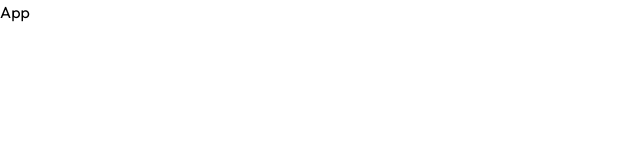
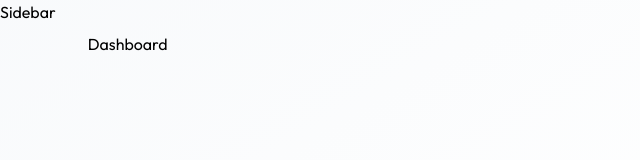
Before and after one commit to DPanvish/FullStack-EMS, a React (Vite) app in the folder client/: page /dashboard in a window 1280 px wide. Shown: the top 160 px of the page, without its empty margins (0-640 px from the left). Built offline with nearby package versions, Linux system fonts and the light colour scheme.

Commit message:
Routes Setup done

```diff
--- a/client/src/App.jsx
+++ b/client/src/App.jsx
@@ -1,8 +1,34 @@
-
+import { Toaster } from "react-hot-toast";
+import { Navigate, Route, Routes } from "react-router-dom";
+import LoginLanding from "./pages/LoginLanding";
+import Layout from "./pages/Layout";
+import Dashboard from "./pages/Dashboard";
+import Employees from "./pages/Employees";
+import Attendance from "./pages/Attendence";
+import Leave from "./pages/Leave";
+import Payslips from "./pages/Payslips";
+import Settings from "./pages/Settings";
+import PrintPayslip from "./pages/PrintPayslip";
 
 const App = () => {
   return (
-    <div>App</div>
+    <>
+      <Toaster />
+      <Routes>
+        <Route path="/login" element={<LoginLanding />} />
+        <Route element={<Layout />}>
+          <Route path="/dashboard" element={<Dashboard />} />
+          <Route path="/employees" element={<Employees />} />
+          <Route path="/attendance" element={<Attendance />} />
+          <Route path="/leave" element={<Leave />} />
+          <Route path="/payslips" element={<Payslips />} />
+          <Route path="/settings" element={<Settings />} />
+        </Route>
+        <Route path="/print/payslips/:id" element={<PrintPayslip />} />
+
+        <Route path="*" element={<Navigate to="/dashboard" replace />} />
+      </Routes>
+    </>
   )
 }
 
--- a/client/src/pages/Attendence.jsx
+++ b/client/src/pages/Attendence.jsx
@@ -1,4 +1,4 @@
-import React from 'react'
+
 
 const Attendence = () => {
   return (
--- a/client/src/pages/Dashboard.jsx
+++ b/client/src/pages/Dashboard.jsx
@@ -1,4 +1,4 @@
-import React from 'react'
+
 
 const Dashboard = () => {
   return (
--- a/client/src/pages/Employees.jsx
+++ b/client/src/pages/Employees.jsx
@@ -1,4 +1,4 @@
-import React from 'react'
+
 
 const Employees = () => {
   return (
--- a/client/src/pages/Layout.jsx
+++ b/client/src/pages/Layout.jsx
@@ -1,8 +1,16 @@
-import React from 'react'
+import { Outlet } from "react-router-dom"
+
 
 const Layout = () => {
   return (
-    <div>Layout</div>
+    <div className="flex h-screen bg-linear-to-br from-slate-50 via-white to-indigo-50/30">
+      <p>Sidebar</p>
+      <main className="flex-1 overflow-y-auto">
+        <div className="p-4 pt-16 sm:p-6 sm:pt-6 lg:p-8 max-w-400 mx-auto">
+          <Outlet />
+        </div>
+      </main>
+    </div>
   )
 }
 
--- a/client/src/pages/Leave.jsx
+++ b/client/src/pages/Leave.jsx
@@ -1,4 +1,3 @@
-import React from 'react'
 
 const Leave = () => {
   return (
--- a/client/src/pages/LoginLanding.jsx
+++ b/client/src/pages/LoginLanding.jsx
@@ -1,4 +1,3 @@
-import React from 'react'
 
 const LoginLanding = () => {
   return (
--- a/client/src/pages/Payslips.jsx
+++ b/client/src/pages/Payslips.jsx
@@ -0,0 +1,9 @@
+
+
+const Payslips = () => {
+  return (
+    <div>Payslips</div>
+  )
+}
+
+export default Payslips
--- a/client/src/pages/PrintPayslip.jsx
+++ b/client/src/pages/PrintPayslip.jsx
@@ -1,4 +1,4 @@
-import React from 'react'
+
 
 const PrintPayslip = () => {
   return (
--- a/client/src/pages/Settings.jsx
+++ b/client/src/pages/Settings.jsx
@@ -1,4 +1,4 @@
-import React from 'react'
+
 
 const Settings = () => {
   return (
```
